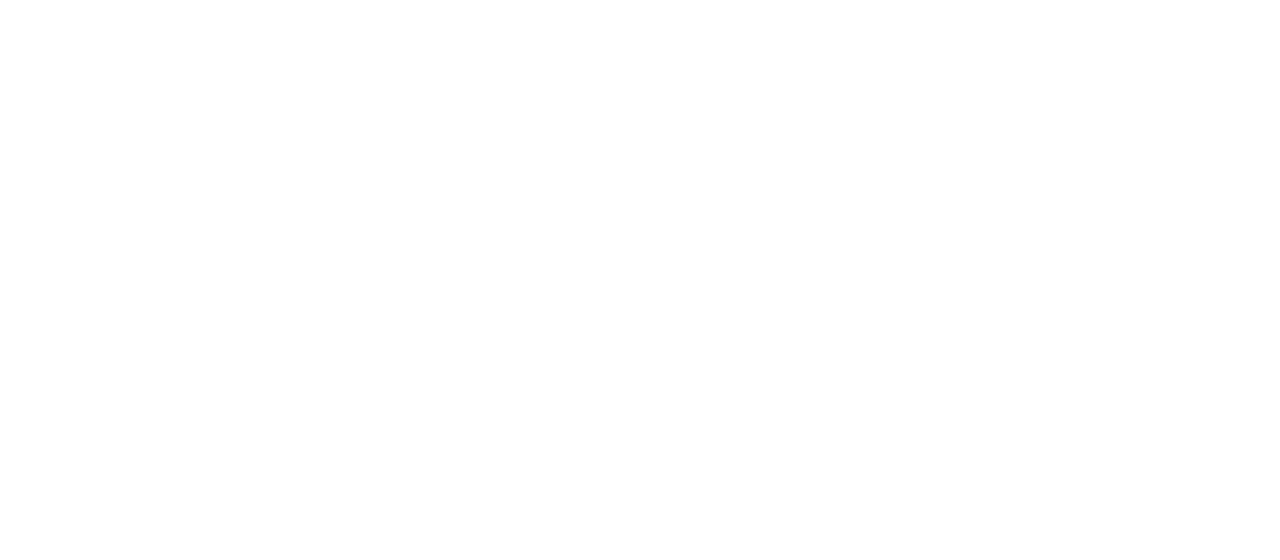
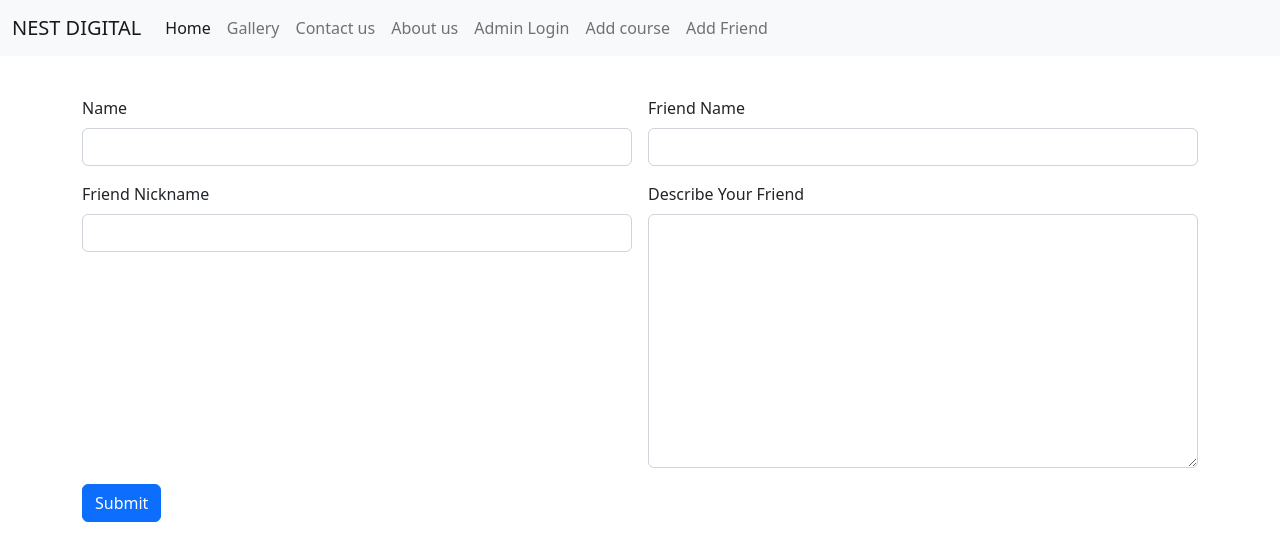
Before and after one commit to sherinsebastian200/Nest-Digital-App-Angular, an Angular app: page /addfriend in a window 1280 px wide. Before the commit this address led to /. Shown: the top 560 px of the page. Built offline with nearby package versions, Linux system fonts and the light colour scheme.

Commit message:
addfriend

```diff
--- /dev/null
+++ b/src/app/addfriend-nest/addfriend-nest.component.html
@@ -0,0 +1,32 @@
+<app-nav-bar></app-nav-bar>
+
+<div class="container">
+    <div class="row">
+        <div class="col col-12 col-sm-12 col-md-12 col-lg-12 col-xl-12 col-xxl-12">
+            <div class="row g-3 mt-4">
+                <div class="col col 12 col-sm-6 col-md-6 col-lg-6 col-xl-6 col-xxl-6">
+                    <label for="" class="form-label">Name</label>
+                    <input name="name" [(ngModel)]="name" type="text" class="form-control">
+                </div>
+                <div class="col col 12 col-sm-6 col-md-6 col-lg-6 col-xl-6 col-xxl-6">
+                    <label for="" class="form-label">Friend Name</label>
+                    <input name="friendName" [(ngModel)]="friendName" type="text" class="form-control">
+                </div>
+                <div class="col col 12 col-sm-6 col-md-6 col-lg-6 col-xl-6 col-xxl-6">
+                    <label for="" class="form-label">Friend Nickname</label>
+                    <input name="friendNickName" [(ngModel)]="friendNickName" type="text" class="form-control">
+                </div>
+                <div class="col col 6 col-sm-6 col-md-6 col-lg-6 col-xl-6 col-xxl-6">
+                    <label for="" class="form-label">Describe Your Friend</label>
+                    <textarea name="DescribeYourFriend" [(ngModel)]="DescribeYourFriend" id="" cols="30" rows="10" class="form-control"></textarea>
+                </div>
+
+                <div class="col col 12 col-sm-6 col-md-6 col-lg-6 col-xl-6 col-xxl-6">
+                    <button (click)="readValue()" class="btn btn-primary">Submit</button>
+                </div>
+
+
+            </div>
+        </div>
+    </div>
+</div>
--- /dev/null
+++ b/src/app/addfriend-nest/addfriend-nest.component.ts
@@ -0,0 +1,39 @@
+import { Component } from '@angular/core';
+import { ApiService } from '../api.service';
+
+@Component({
+  selector: 'app-addfriend-nest',
+  templateUrl: './addfriend-nest.component.html',
+  styleUrls: ['./addfriend-nest.component.css']
+})
+export class AddfriendNestComponent {
+  name=""
+  friendName=""
+  friendNickName=""
+  DescribeYourFriend=""
+
+
+  constructor(private api:ApiService){}
+
+  readValue=()=>
+  {
+    let  data:any={"name":this.name,"friendName":this.friendName,"friendNickName":this.friendNickName,"DescribeYourFriend":this.DescribeYourFriend}
+    console.log(data)
+    this.api.addFriend(data).subscribe(
+      (response :any)=>{
+        console.log(response)
+        if (response.status=="success") {
+          alert("Friend added succesfully")
+          this.name=""
+          this.friendName=""
+          this.friendNickName=""
+          this.DescribeYourFriend=""
+          } else {
+          alert("something went wrong")
+
+        }
+      }
+    )
+
+    }
+  }
--- a/src/app/api.service.ts
+++ b/src/app/api.service.ts
@@ -16,5 +16,15 @@
   {
     return this.http.post("https://mylinkurcodesapp.herokuapp.com/addcourse", dataToSend)
   }
+  fetchFriend = () =>
+  {
+    return this.http.get("https://dummyapifriends.herokuapp.com/view")
+  }
+  addFriend = (dataToSend:any) =>
+  {
+    return this.http.post("https://dummyapifriends.herokuapp.com/adddata", dataToSend)
+  }
+
+
 
 }
--- a/src/app/nav-bar/nav-bar.component.html
+++ b/src/app/nav-bar/nav-bar.component.html
@@ -24,6 +24,9 @@
           <li class="nav-item">
             <a class="nav-link" routerLink="/addallcourses"> Add course</a>
           </li>
+          <li class="nav-item">
+            <a class="nav-link" routerLink="/addfriend"> Add Friend</a>
+          </li>
 
         </ul>
       </div>
```
Also changed, not shown: src/app/app.module.ts (+8 -1 lines), src/app/addfriend-nest/addfriend-nest.component.css (added).
